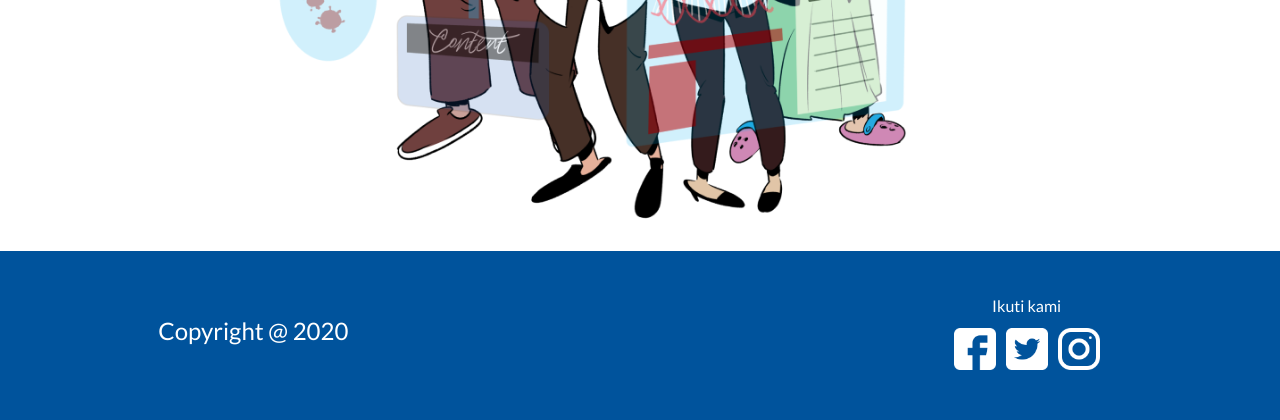
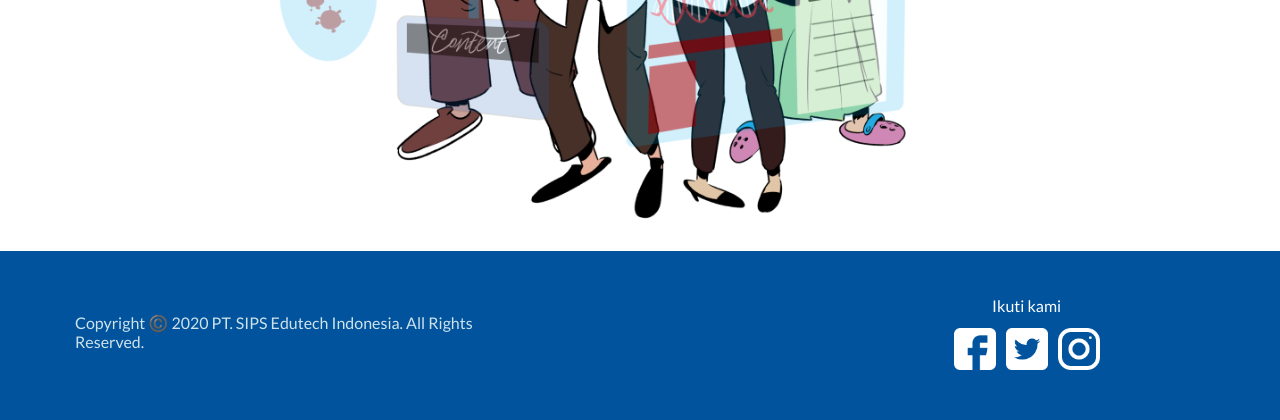
Before and after one commit to ak4bento/onepage, a PHP site: page / in a window 1280 px wide. Shown: the part 1521-1941 px from the top of the page. Run offline with PHP 8.4, Linux system fonts and the light colour scheme; some libraries are stand-ins or nearby versions.

Commit message:
copyright update

```diff
--- a/index.php
+++ b/index.php
@@ -186,12 +186,12 @@
             <div class="hero" style="background: #00539C">
                 <div class="container-fluid">
                     <div class="row align-items-center">
-                        <div class="col-md-4" style="color: white; font-family: 'Lato', sans-serif;">
+                        <div class="col-md-5" style="color: #CFE3EB; font-family: 'Lato', sans-serif;">
                             <div class="d-flex justify-content-center">
-                                <h4>Copyright @ 2020</h4>
+                                <h6>Copyright ©️ 2020 PT. SIPS Edutech Indonesia. All Rights Reserved.</h6>
                             </div>
                         </div>
-                        <div class="col-md-4">
+                        <div class="col-md-3">
                         </div>
                         <div class="col-md-4" style="color: white; font-family: 'Lato', sans-serif;">
                             <div class="d-flex justify-content-center">
```
